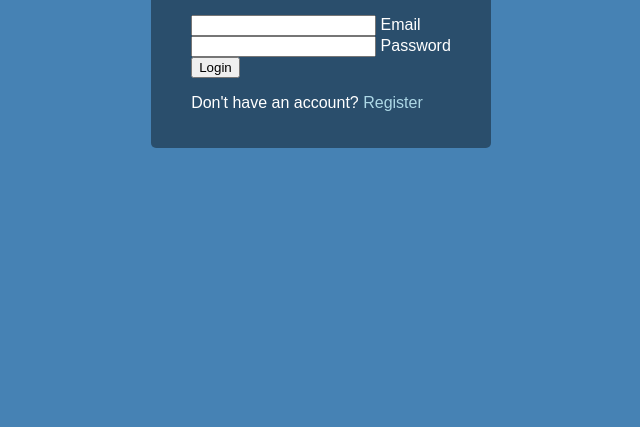
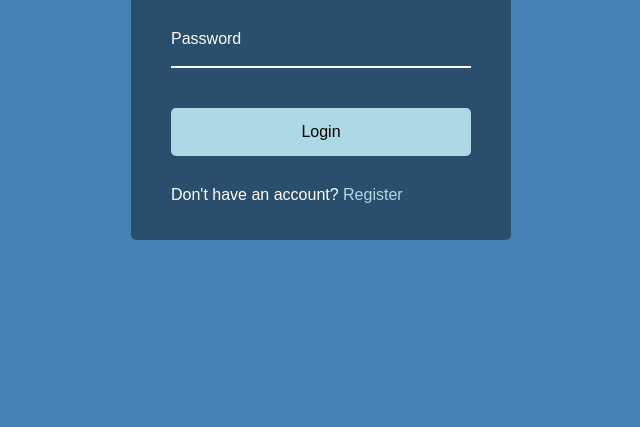
Before and after one commit to Cordovas-cmd/animated-form-component, a plain HTML site: page index.html in a window 1280 px wide. Shown: the part 373-800 px from the top of the page, without its empty margins (319-959 px from the left). Drawn offline with Linux system fonts and the light colour scheme; a web font is replaced by a local one.

Commit message:
added the rest of the styles for the form and container elements

```diff
--- a/style.css
+++ b/style.css
@@ -17,6 +17,7 @@ body {
   margin: 0;
 }
 
+/* Container styles ----------------------- */
 
 .container {
   background-color: rgba(0,0,0,0.4);
@@ -33,3 +34,60 @@ body {
   text-decoration: none;
   color: lightblue;
 }
+
+
+/* Button styles -------------------- */
+.btn {
+cursor: pointer;
+display: inline-block;
+width: 100%;
+background-color: lightblue;
+padding: 15px;
+font-family: inherit;
+font-size: 16px;
+border: 0;
+border-radius: 5px;
+}
+
+btn:focus {
+  outline: 0;
+}
+
+.btn:active {
+  transform: scale(0.98)
+}
+
+.text {
+margin-top: 30px;
+}
+
+/* Form styles------------------------------- */
+.form-control {
+  position: relative;
+  margin: 20px 0 40px;
+  width: 300px;
+}
+
+.form-control input {
+  background-color: transparent;
+  border: 0;
+  border-bottom: 2px #fff solid;
+  display:block;
+  width: 100%;
+  padding: 15px 0;
+  font-size: 18px;
+  color: #fff;
+}
+
+
+/* get rid of border on focus and valid */
+.form-control input:focus,
+.form-control input:valid {
+  outline: 0;
+}
+
+.form-control label {
+  position: absolute;
+  top: 15px;
+  left: 0;
+}
```
